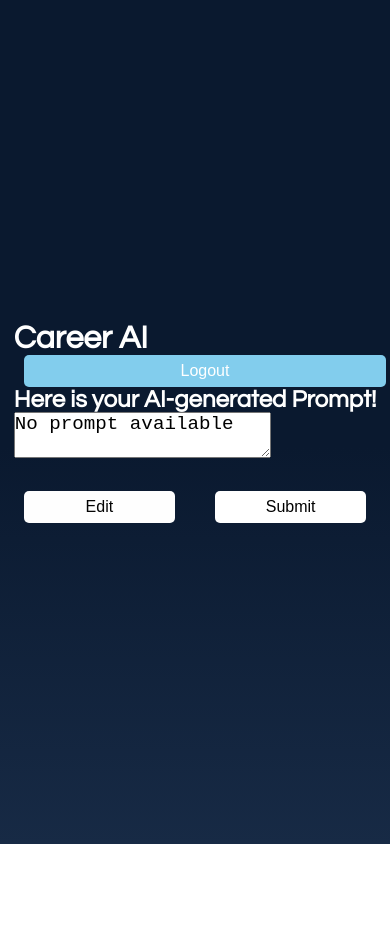
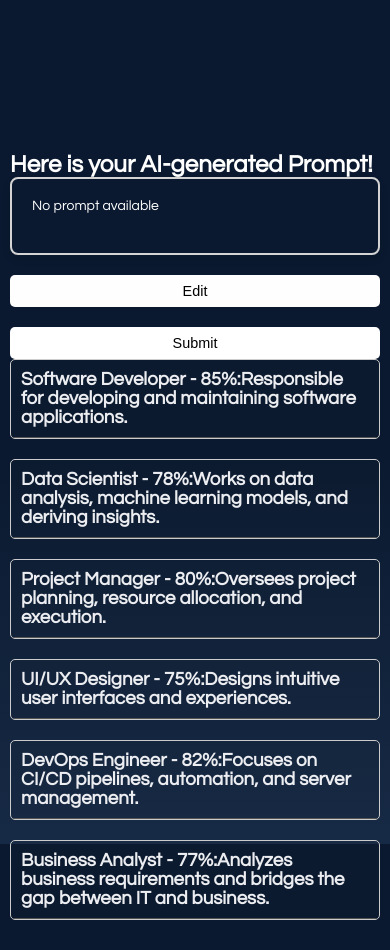
Before and after one commit to dhanvanth342/CareerAI, a React (Create React App) app: page /Aiprompt in a window 390 px wide. Before the commit the page ends 844 px from the top, so only its background shows below. Built offline with nearby package versions, Linux system fonts and the light colour scheme.

Commit message:
recommendations

```diff
--- a/src/Pages/Aiprompt.js
+++ b/src/Pages/Aiprompt.js
@@ -1,82 +1,111 @@
-/*
 import React, { useState } from 'react';
+import { useLocation } from 'react-router-dom';
 import '../components/Styles/Aiprompt.css';
-import '../index.css';
+import Navbar from '../components/Navbar';
+
+const recommendations = [
+  {
+    job_role: "Software Developer",
+    description: "Responsible for developing and maintaining software applications.",
+    match_percentage: "85%"
+  },
+  {
+    job_role: "Data Scientist",
+    description: "Works on data analysis, machine learning models, and deriving insights.",
+    match_percentage: "78%"
+  },
+  {
+    job_role: "Project Manager",
+    description: "Oversees project planning, resource allocation, and execution.",
+    match_percentage: "80%"
+  },
+  {
+    job_role: "UI/UX Designer",
+    description: "Designs intuitive user interfaces and experiences.",
+    match_percentage: "75%"
+  },
+  {
+    job_role: "DevOps Engineer",
+    description: "Focuses on CI/CD pipelines, automation, and server management.",
+    match_percentage: "82%"
+  },
+  {
+    job_role: "Business Analyst",
+    description: "Analyzes business requirements and bridges the gap between IT and business.",
+    match_percentage: "77%"
+  }
+];
 
 const Aiprompt = () => {
   const [text, setText] = useState('');
+  const [isEditable, setIsEditable] = useState(false);
+  const location = useLocation();
+  const [prompt, setPrompt] = useState(location.state?.prompt || 'No prompt available');
 
   const handleTextChange = (e) => {
-    setText(e.target.value);
-    e.target.style.height = 'auto'; // Reset the height
-    e.target.style.height = `${e.target.scrollHeight}px`; // Set the height to fit the content
+    setPrompt(e.target.value);
   };
 
+  const handleAccordionToggle = (index) => {
+    setOpenAccordions((prev) => ({
+      ...prev,
+      [index]: !prev[index]
+    }));
+  };
+
+  const handleEditClick = () => {
+    setIsEditable(!isEditable);
+  };
+
+  const [openAccordions, setOpenAccordions] = useState({});
 
   return (
+    <>
+      <Navbar />
+      <div className="aiprompt-container" style={{ marginTop: '200px' }}>
         <div className="prompt-container">
-      <nav className="navbar">
-        <div className="logo">Career AI</div>
-        <button className="logout-btn">Logout</button>
-      </nav>
-
-      <main className="main-content">
-        <p className="prompt-text">Here is your AI generated Prompt!</p>
-
-        <div className="response-box">
+          <h2>Here is your AI-generated Prompt!</h2>
+          <div className="textbox-container">
+          {isEditable ? (
         <textarea
-            className="generated-text"
-            value={text}
+          className="prompt-text"
+          value={prompt}
           onChange={handleTextChange}
-            placeholder="Generated text appears here..."
         />
+          ) : (
+            <div className="prompt-text static-text">{prompt}</div>
+          )}
+        </div>
         </div>
 
         <div className="button-container">
-      <button className="edit-button" onclick="editPrompt()">Edit</button>
-      <button className="ok-button" onclick="confirmPrompt()">Submit</button>
+          <button className="edit-button" onClick={handleEditClick}>{isEditable ? 'Save' : 'Edit'}</button>
+          <button className="ok-button" onClick={() => console.log(recommendations)}>Submit</button>
         </div>
-      </main>
+
+        {recommendations.map((rec, index) => (
+          <div key={index} className="accordion">
+            <div
+              className="accordion-header"
+              onClick={() => handleAccordionToggle(index)}
+            >
+              <h3>{rec.job_role} - {rec.match_percentage}:{rec.description} </h3>
             </div>
+            {openAccordions[index] && (
+              <div className="accordion-content">
+                <div className="accordion-image-holder">
+                  <div className="image-placeholder">Image Holder</div>
+                </div>
+                <div className="accordion-text">
+                  <p> Text </p>
+                </div>
+              </div>
+            )}
+          </div>
+        ))}
+      </div>
+    </>
   );
 };
 
 export default Aiprompt;
-*/
-import React,{ useState } from 'react';
-import { useLocation } from 'react-router-dom';
-import '../components/Styles/Aiprompt.css';
-
-const Aiprompt = () => {
-  const [setText] = useState('');
-  const location = useLocation();
-  const prompt = location.state?.prompt || 'No prompt available';
-  const handleTextChange = (e) => {
-    setText(e.target.value);
-    e.target.style.height = 'auto'; // Reset the height
-    e.target.style.height = `${e.target.scrollHeight}px`; // Set the height to fit the content
-  };
-
-  return (
-    <div className="aiprompt-container">
-      <h1>Career AI</h1>
-      <button className="logout-button">Logout</button>
-
-      <div className="prompt-container">
-        <h2>Here is your AI-generated Prompt!</h2>
-        <textarea
-        className="prompt-text"
-        value={prompt} readOnly
-        onChange={handleTextChange}
-        />
-      </div>
-
-      <div className="button-container">
-        <button className="edit-button">Edit</button>
-        <button className="ok-button">Submit</button>
-      </div>
-    </div>
-  );
-};
-
-export default Aiprompt;
--- a/src/components/Navbar.css
+++ b/src/components/Navbar.css
@@ -39,8 +39,8 @@
     list-style: none;
     display: flex;
     gap: 20px;
-    margin-top: -35vh;
-    margin-right: -35vh;
+    margin-top: 0%;
+    margin-right: 100px;
 }
 
 .nav-menu li {
--- a/src/components/Styles/Aiprompt.css
+++ b/src/components/Styles/Aiprompt.css
@@ -1,126 +1,51 @@
-
-
-  .navbar {
-    display: flex;
-    justify-content: space-between; /* Positions logo left and button right */
-    align-items: center;
-    width: 100%;
-    padding: 1rem 2rem;
-    position: fixed;
-    top: 0;
-    left: 0;
-    background: transparent; /* Keeps the original gradient */
-    z-index: 1000; /* Ensures navbar stays on top */
-  }
-
-  .logo {
-    color: white;
-    font-size: 2rem;
-    font-weight: bold;
-    cursor: pointer;
-    margin-left: 5%;
-    transition: transform 0.3s ease;
-    flex-direction: left;
-  }
-
-  .logo:hover {
-    transform: scale(1.1); /* Slight zoom on hover */
+/* Reset some default margins and paddings */
+* {
+  margin: 0;
+  padding: 0;
+  box-sizing: border-box;
 }
 
-.logout-btn {
-  background: white; /* White background */
-  color: black; /* Black text */
-  border: 1px solid black; /* Black border */
-  padding: 8px 20px;
-  border-radius: 4px;
-  cursor: pointer;
-  transition: all 0.3s ease;
+.aiprompt-container {
+  padding: 20px;
 }
 
-  .logout-btn:hover {
-    background: rgba(255, 255, 255, 0.3);
-    transform: scale(1.05);
-  }
-  /*
-  .main-content {
-    display: flex;
-    flex-direction: column;
-    align-items: center;
-    justify-content: center;
-    padding: 40px 20px;
-  }*/
+.prompt-container {
+  margin-bottom: 20px;
+}
 
+.textbox-container {
+  padding: 15px;
 
-  .prompt-textai {
-    color: rgb(238, 241, 243);
-    font-size: 24px;
-    text-align: center;
-    width: 80%;
-    max-width: 800px;
-    margin-bottom: 20px;
-    white-space: nowrap; /* Ensures text stays on a single line */
-    overflow: hidden; /* Hides text that goes beyond the container */
-    animation: typewriter 3s steps(50) 1s 1 normal both; /* Adds typewriter effect */
-  }
+  border: 2px solid #d3d3d3;
+  border-radius: 8px;
+  box-shadow: 0 4px 8px rgba(0, 0, 0, 0.1);
+  margin-bottom: 20px;
+  max-height: 200px;
+  overflow-y: auto;
+}
 
-  @keyframes typewriter {
-    from {
-      width: 0;
-    }
-    to {
-      width: 100%;
-    }
-  }
+.prompt-text {
+  width: 100%;
+  height: auto;
+  max-height: 170px;
+  overflow-y: auto;
+  padding: 10px;
 
+  border-radius: 5px;
 
-
-
-  .response-boxai {
-    background: rgba(255, 255, 255, 0.1);
-    border-radius: 8px;
-    padding: 20px;
-    width: 200%;
-    max-width: 1200px; /* Maximum width */
-    height: 200px; /* Fixed height to keep the box rectangular */
-    margin-bottom: 20px;
-    box-shadow: 0 4px 6px rgba(70, 37, 71, 0.2); /* Box shadow */
-    position: relative;
-    overflow: hidden; /* Ensures no overflow outside the box */
-  }
-
-  .generated-textai {
-    color: white;
-    font-size: 18px;
-    line-height: 1.6;
-    width: 100%;
-    height: 100%; /* The textarea will fill the available space */
-    background: transparent;
-    border: none;
-    outline: none;
-    overflow-y: auto; /* Allows scrolling inside the textarea */
-    resize: vertical; /* Enables vertical resizing */
-    min-height: 150px; /* Minimum height for the textarea */
-  }
-
-
-.generated-text::placeholder {
-  color: rgba(255, 255, 255, 0.5); /* Light grey color for placeholder */
+  font-size: 16px;
 }
 
 .button-container {
   display: flex;
   gap: 20px;
   margin-top: 10px;
+  flex-wrap: wrap;
+  justify-content: center;
 }
 
-
-.button-container {
-  margin-top: 10px;
-}
-
-button {
-  margin: 0 10px;
-  padding: 7px 15px;
+.edit-button, .ok-button {
+  padding: 10px 20px;
   font-size: 1em;
   border: none;
   border-radius: 5px;
@@ -129,26 +54,142 @@ button {
 
 .edit-button {
   background-color: #fefefe;
-  color: rgb(4, 4, 4);
+  color: #000;
 }
 
 .ok-button {
   background-color: #ffffff;
-  color: rgb(0, 0, 0);
+  color: #000;
 }
 
 .edit-button:hover {
-  transform: scale(1.05);   /* Slightly enlarge button */
+  transform: scale(1.05);
 }
 
 .ok-button:hover {
-  background-color: #4fe56b; /* Slightly darker green */
-  transform: scale(1.05);   /* Slightly enlarge button */
-  box-shadow: 0 4px 8px rgba(0, 0, 0, 0.2); /* Add shadow effect */
+  background-color: #90cdf4;
+  transform: scale(1.05);
+  box-shadow: 0 4px 8px rgba(0, 0, 0, 0.2);
 }
 
-/* Focus effect */
 button:focus {
-  outline: 1px solid #90cdf4; /* Add a blue focus ring */
+  outline: 1px solid #90cdf4;
   outline-offset: 2px;
 }
+
+.accordion {
+  width: 100%;
+  max-width: 1600px;
+  margin-bottom: 20px;
+  transition: background-color 0.3s ease, max-height 0.3s ease;
+  border-radius: 5px;
+  overflow: hidden;
+  border: 1px solid #ccc;
+}
+
+.accordion-header {
+  cursor: pointer;
+  background-color: #3333330b;
+  color: #ecedf1;
+  padding: 15px;
+  display: flex;
+  justify-content: space-between;
+  align-items: center;
+  border-bottom: 1px solid #555;
+}
+
+.accordion-header h3 {
+  margin: 0;
+}
+
+.accordion-header .arrow {
+  width: 10px;
+  height: 10px;
+  border-left: 2px solid white;
+  border-bottom: 2px solid white;
+  transform: rotate(-45deg);
+  transition: transform 0.3s ease;
+}
+
+.accordion-header.active .arrow {
+  transform: rotate(45deg);
+}
+
+.accordion-content {
+  max-height: 550px;
+  display: flex;
+  padding: 0;
+  background-color: #f1f1f1;
+  color: #333;
+  flex-wrap: wrap;
+  overflow: hidden;
+  transition: max-height 0.3s ease, padding 0.3s ease;
+}
+
+.accordion-content.open {
+  max-height: 550px;
+  padding: 10px;
+}
+
+.accordion-image-holder {
+  flex: 1;
+  min-width: 250px;
+  overflow-y: scroll;
+  padding: 10px;
+  max-height: 500px;
+  margin-right: 10px;
+  background-color: #e0e0e0;
+}
+
+.image-placeholder {
+  width: 100%;
+  height: 300px;
+  background-color: #666;
+}
+
+.accordion-text {
+  flex: 2;
+  padding: 10px;
+  min-width: 300px;
+  color: #000;
+}
+
+.accordion-text p {
+  margin: 10px 0;
+}
+
+@media (max-width: 768px) {
+  .aiprompt-container {
+    padding: 10px;
+  }
+
+  .textbox-container {
+    padding: 10px;
+  }
+
+  .prompt-text {
+    font-size: 14px;
+  }
+
+  .button-container {
+    flex-direction: column;
+    align-items: center;
+  }
+
+  .edit-button, .ok-button {
+    padding: 8px 15px;
+    font-size: 0.9em;
+  }
+
+  .accordion-header {
+    padding: 10px;
+  }
+
+  .accordion-content {
+    flex-direction: column;
+  }
+
+  .accordion-image-holder, .accordion-text {
+    min-width: 100%;
+  }
+}
```
Lines whose indentation alone changed are shown as unchanged.
